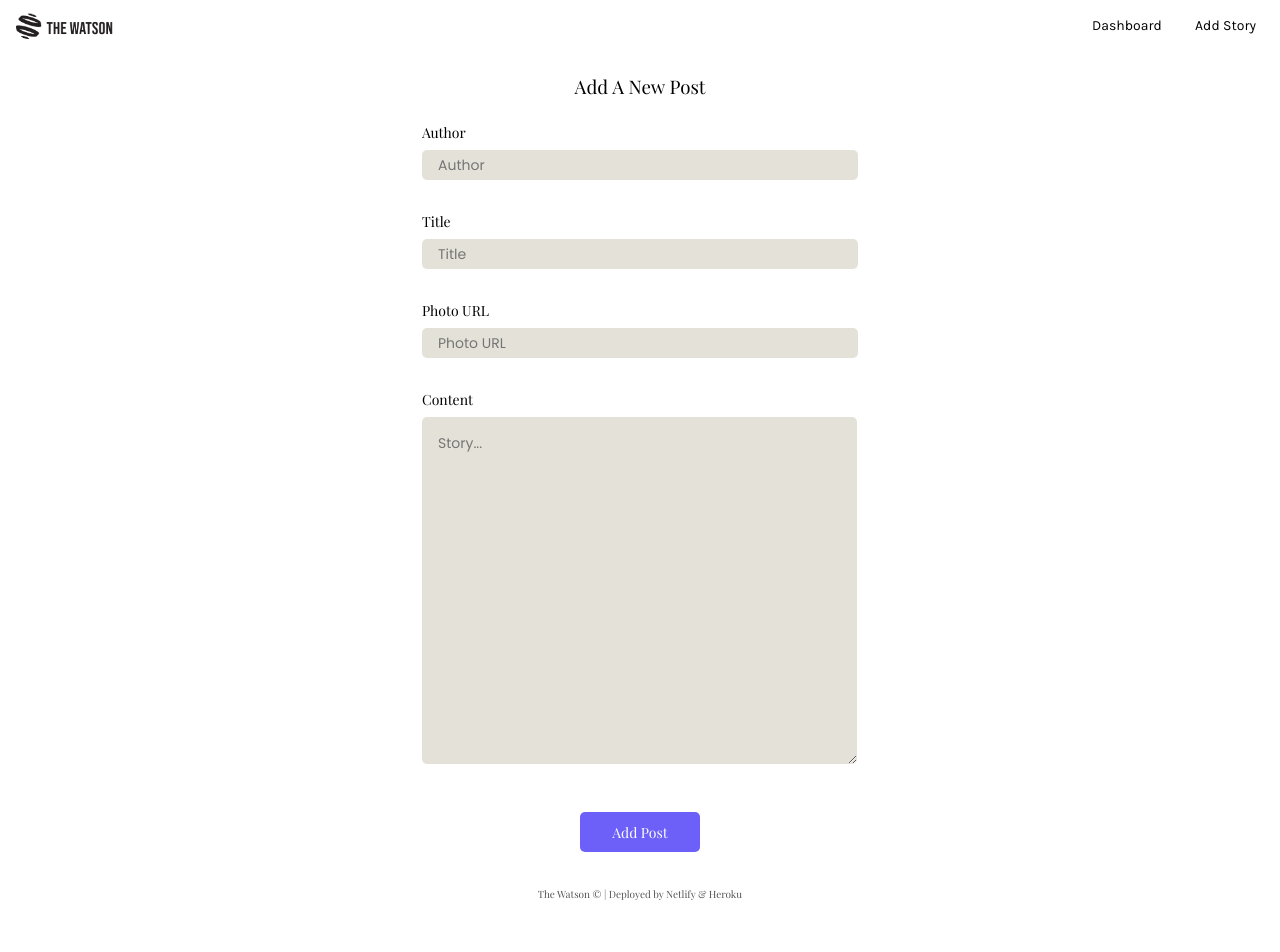
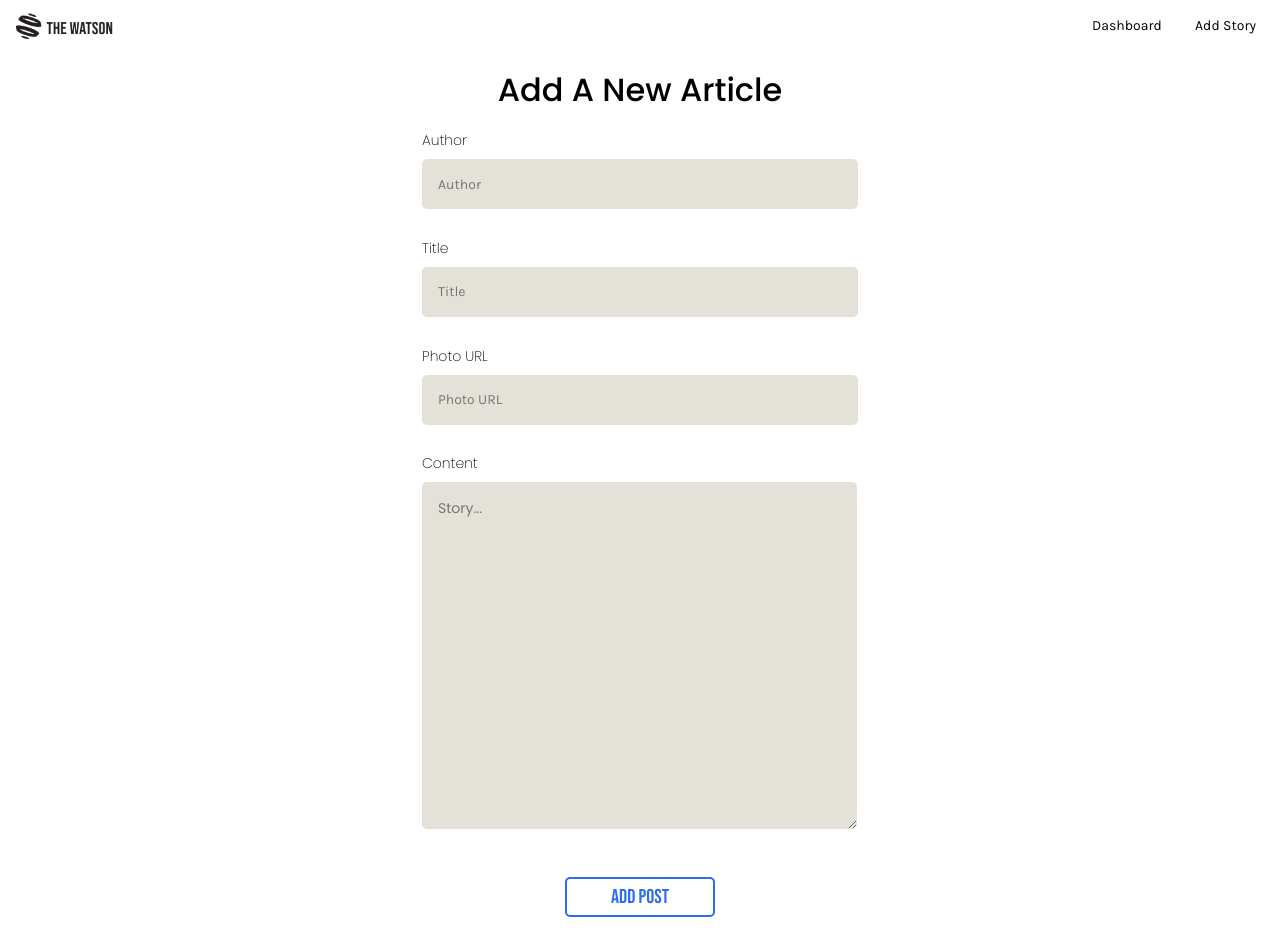
Before and after one commit to watson-project/watson-frontend, a React (Create React App) app: page /add-story in a window 1280 px wide. Shown: the top 952 px of the page. Before the commit the page ends 904 px from the top, so only its background shows below. Built offline with nearby package versions, Linux system fonts and the light colour scheme.

Commit message:
Add Story Styling

```diff
--- a/src/components/AddStory/AddStory.js
+++ b/src/components/AddStory/AddStory.js
@@ -31,7 +31,7 @@ function AddStory(props) {
 
   return (
     <div className={styles.addContainer}>
-      <h3>Add A New Post</h3>
+      <h3>Add A New Article</h3>
       <form onSubmit={handleSubmit} className={styles.form}>
         <label htmlFor='author'>Author</label>
         <input
--- a/src/components/AddStory/AddStory.module.css
+++ b/src/components/AddStory/AddStory.module.css
@@ -7,8 +7,10 @@
 }
 /* Add New Post */
 .addContainer h3 {
-  margin: 1.5rem 0;
-  font-weight: 200;
+  font-family: 'Poppins', sans-serif;
+  font-size: 32px;
+  margin: 1rem 0;
+  font-weight: 500;
 }
 /* Form */
 .form {
@@ -23,17 +25,18 @@
   font-size: 14px;
   font-weight: 200;
   margin-bottom: 0.5rem;
+  font-family: 'Poppins', sans-serif;
 }
 /* Form Input */
 .form input {
   background-color: #e4e2d8;
   border: none;
   border-radius: 5px;
-  height: 30px;
+  height: 50px;
   padding: 0 1rem;
-  margin-bottom: 2rem;
+  margin-bottom: 1.8rem;
   font-size: 14px;
-  font-family: 'Poppins', sans-serif;
+  font-family: 'Karla', sans-serif;
 }
 /* Form TextArea */
 .form textarea {
@@ -48,49 +51,30 @@
   max-width: 435px;
   font-family: 'Poppins', sans-serif;
 }
-/* Delete Button */
 .form button {
-  color: white;
-  width: 120px;
+  color: #2e6cf1;
   height: 40px;
-  border: none;
+  width: 150px;
   border-radius: 5px;
-  background-color: #6d60f9;
+  background-color: transparent;
+  border: 2px solid #2e6cf1;
   margin: 0 auto;
   margin-bottom: 2rem;
-  font-family: 'Playfair Display', serif;
+  font-family: 'Bebas Neue', cursive;
   font-weight: 200;
-  font-size: 14px;
+  font-size: 20px;
   cursor: pointer;
   transition: all 0.2s ease;
 }
 .form button:hover {
+  background-color: #2e6cf1;
+  font-family: 'Bebas Neue', cursive;
   color: white;
-  width: 120px;
-  height: 40px;
-  border: none;
-  border-radius: 5px;
-  background-color: #594bf1;
-  margin: 0 auto;
-  margin-bottom: 2rem;
-  font-family: 'Playfair Display', serif;
-  font-weight: 200;
-  font-size: 14px;
 }
 .form button:active {
+  background-color: #265ed6;
+  font-family: 'Bebas Neue', cursive;
   color: white;
-  width: 120px;
-  height: 40px;
-  border: none;
-  border-radius: 5px;
-  background-color: #695ee7;
-  margin: 0 auto;
-  margin-bottom: 2rem;
-  font-family: 'Playfair Display', serif;
-  font-weight: 200;
-  font-size: 14px;
-  box-shadow: inset 0px 2px 2px 0px rgba(54, 54, 54, 0.5);
-  transition: none;
 }
 /* Media Query for Desktop */
 @media (min-width: 500px) {
```
